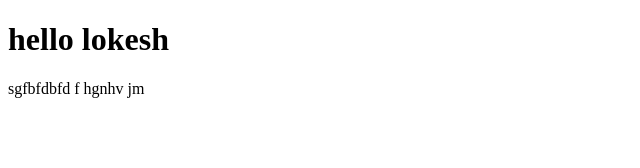
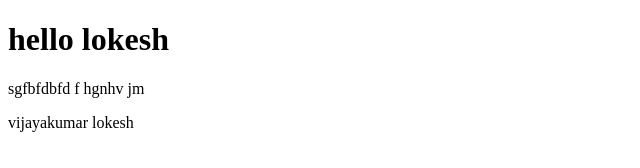
Before and after one commit to Vijaygit1812/lokesh, a plain HTML site: page index.html in a window 1280 px wide. Shown: the whole page, without its empty margins (0-640 px from the left). Drawn offline with Linux system fonts and the light colour scheme.

Commit message:
thired changes

```diff
--- a/index.html
+++ b/index.html
@@ -8,5 +8,6 @@
 <body>
     <h1>hello lokesh</h1>
     <p>sgfbfdbfd f hgnhv jm</p>
+    <p>vijayakumar lokesh </p>
 </body>
 </html>
```
